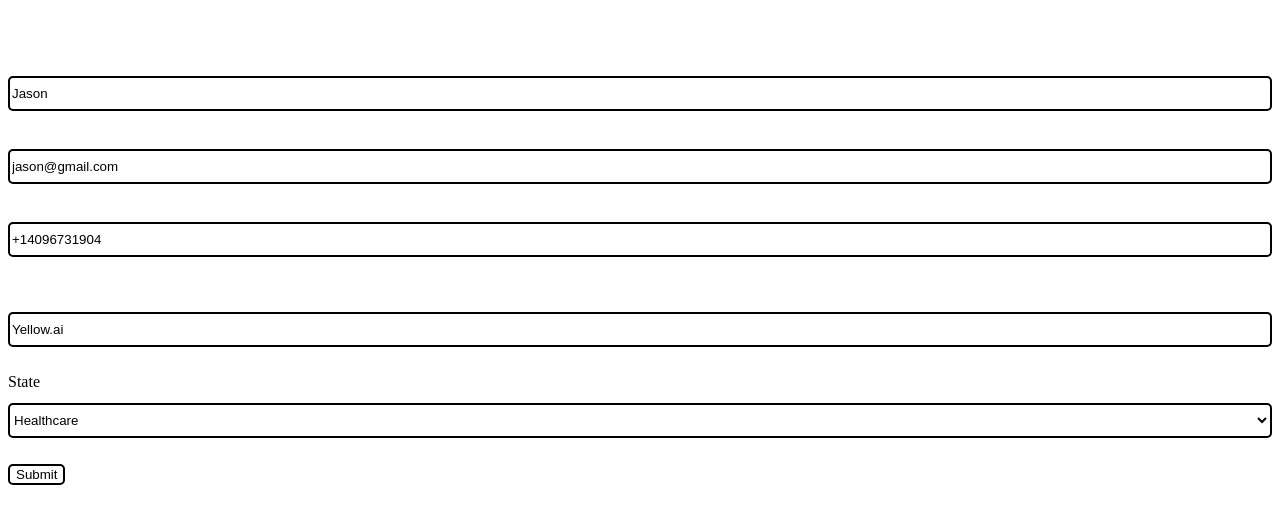
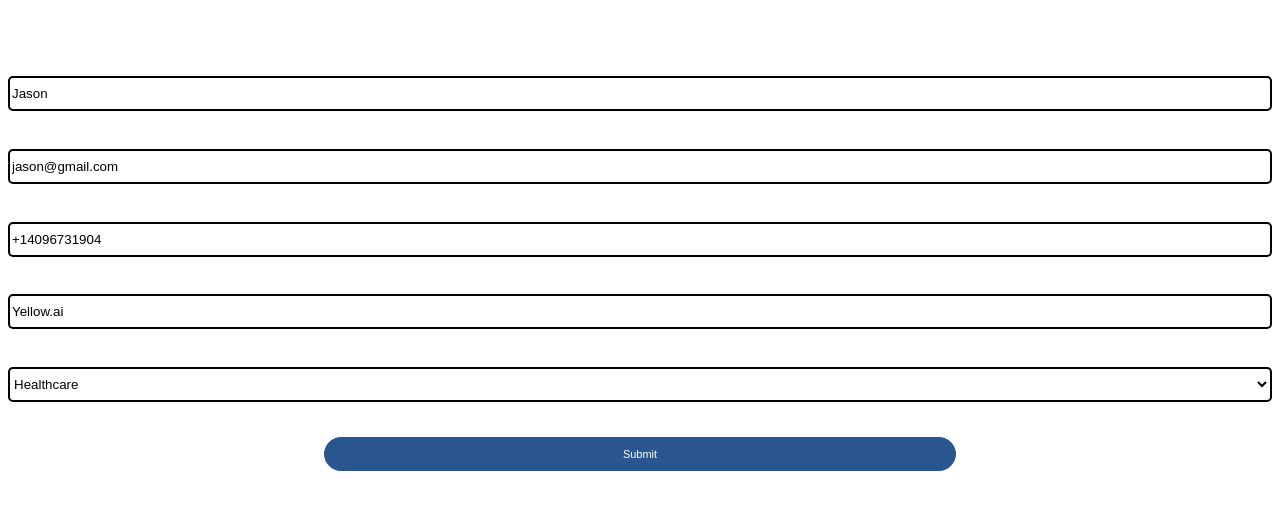
Before and after one commit to Yaswanth522/one-park-personal-details, a React (Create React App) app: page / in a window 1280 px wide. Shown: the top 524 px of the page. Built offline with nearby package versions, Linux system fonts and the light colour scheme.

Commit message:
form changes

```diff
--- a/src/App.js
+++ b/src/App.js
@@ -67,7 +67,6 @@ function App() {
           </div>
         </div>
         <div className="row">
-          <br />
           <div className="tf">
             <input
               type="text"
@@ -77,11 +76,9 @@ function App() {
               onChange = {onChangeHandler}
               required
             />
-            <br />
           </div>
         </div>
         <div className="row">
-          <label htmlFor="state">State</label>
           <div className="tf">
             <select
               value="Healthcare"
--- a/src/index.css
+++ b/src/index.css
@@ -28,18 +28,27 @@ input[type="text"]:focus,input[type="email"]:focus,input[type="tel"]:focus,input
     background-color: #cdd9e8;
     transition: all 0.3s ease-in-out;
 }
-button
-{
-  padding: auto;
-	border-radius:5px;
-	border: 2px solid black;
-	margin: auto
+
+button {
+  background-color: #29568E;
+  border: 1px solid #29568E;
+  border-radius: 30px;
+  font-size: 11px;
+  display: block;
+  width: 50%;
+  margin-top:9px;
+  margin-bottom: 20px;
+  margin-left: 25%;
+  color: #fff;
+  padding: 10px 10px;
+  cursor: pointer;
+  transition: background-color 0.3s ease;
 }
 
 button:focus,button:hover
 {
 	outline:none;
-	background-color:#cdd9e8;
+	background-color:#87b8f3;
 	cursor:pointer;
 	color:black;
 }
```
